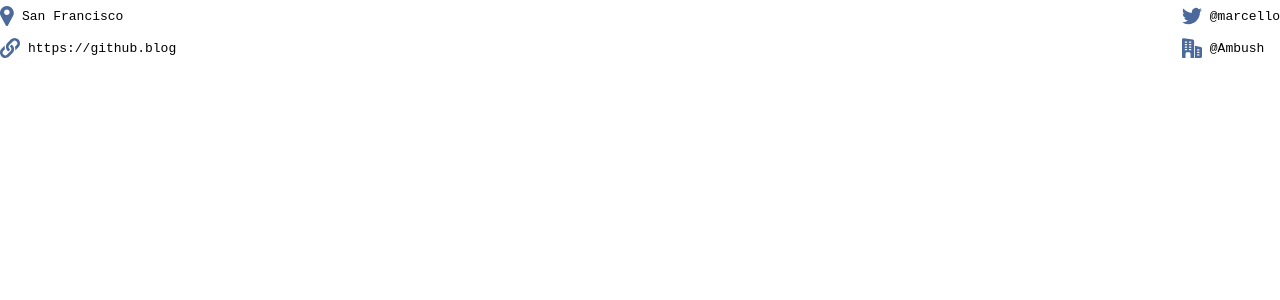
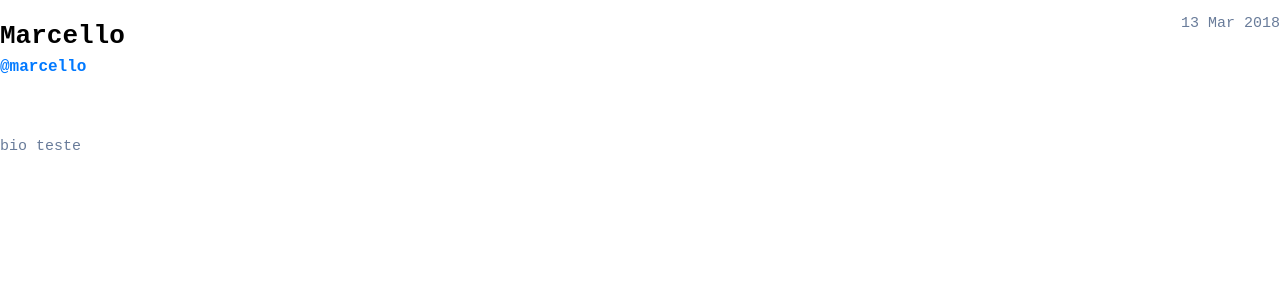
Before and after one commit to Ambush-Journey-Program/github-user-search-react-MarcelloAragoni, a React (Create React App) app: page / in a window 1280 px wide. Shown: the top 300 px of the page. Built offline with nearby package versions, Linux system fonts and the light colour scheme.

Commit message:
createad userBox component

```diff
--- a/src/components/link-box/LinkBox.jsx
+++ b/src/components/link-box/LinkBox.jsx
@@ -2,27 +2,32 @@ import './style.scss';
 import Links from "../links/";
 import Icons from "../icons/";
 
-export default function LinkBox() {
+export default function LinkBox({city, blog, twitter, company}) {
+  const Fcity = city ? city : 'Not defined';
+  const Fblog = blog ? blog : 'Not defined';
+  const Ftwitter = twitter ? twitter : 'Not defined';
+  const Fcompany = company ? company : 'Not defined';
+
   return (
     <div className="linkbox">
       <div className="linkbox--left">
         <div className="linkbox--links">
           <Icons src="icon-location.svg" alt="location icon" />
-          <Links>San Francisco</Links>
+          <Links>{Fcity}</Links>
         </div>
         <div className="linkbox--links">
           <Icons src="icon-website.svg" alt="website icon" />
-          <Links url='https://github.com' >https://github.blog</Links>
+          <Links url={Fblog}>{Fblog}</Links>
         </div>
       </div>
       <div className="linkbox--right">
         <div className="linkbox--links">
           <Icons src="icon-twitter.svg" alt="twitter icon" />
-          <Links url='https://twitter.com/marcello'>@marcello</Links>
+          <Links url={`https://twitter.com/${Ftwitter}`}>@{Ftwitter}</Links>
         </div>
         <div className="linkbox--links">
           <Icons src="icon-company.svg" alt="company icon" />
-          <Links>@Ambush</Links>
+          <Links>{Fcompany}</Links>
         </div>
       </div>
     </div>
--- /dev/null
+++ b/src/components/user-box/UserBox.jsx
@@ -0,0 +1,23 @@
+import './style.scss';
+
+export default function UserBox({user, tag, date, bio}) {
+  const Fuser = user ? user : 'Not defined';
+  const Ftag = tag ? tag : 'Not defined';
+  const Fbio = bio ? bio : 'Not defined';
+  const Fdate = date ? date : 'Not defined';
+
+  return(
+    <div className='user'>
+      <div className='user__info'>
+      <h1 className='user__info--name'>
+        {Fuser}
+        <span className='user__info--tag'>
+          {`@${Ftag}`}
+        </span>
+      </h1>
+      <p className='user__info--date'>{Fdate}</p>
+      </div>
+      <p className='user__info--bio'>{Fbio}</p>
+    </div>
+  );
+}
--- /dev/null
+++ b/src/components/user-box/index.js
@@ -0,0 +1,2 @@
+import UserBox from './UserBox.jsx';
+export default UserBox;
--- /dev/null
+++ b/src/components/user-box/style.scss
@@ -0,0 +1,38 @@
+@import '../../root.scss';
+
+.user {
+  display: flex;
+  flex-direction: column;
+
+  &__info {
+    display: flex;
+    flex-direction: row;
+    justify-content: space-between;
+
+    &--name {
+      font-size: 26px;
+      line-height: 38px;
+      display: flex;
+      flex-direction: column;
+    }
+
+    &--tag {
+      font-size: 16px;
+      line-height: 24px;
+      color: $blue;
+    }
+
+    &--date {
+      font-size: 15px;
+      color: $gray;
+    }
+
+    &--bio {
+      font-size: 15px;
+      margin-top: 2.3rem;
+      margin-bottom: 1.4375rem;
+      line-height: 25px;
+      color: $gray;
+    }
+  }
+}
--- a/src/pages/home/index.jsx
+++ b/src/pages/home/index.jsx
@@ -1,7 +1,15 @@
-import LinkBox from "../../components/link-box/"
+import UserBox from "../../components/user-box/"
+import handleFormatDate from "../../utilities/format-date";
 
 export default function Home(){
+  const date = handleFormatDate('2018-03-13T12:20:43Z');
+
   return(
-    <LinkBox></LinkBox>
-  )
+    <UserBox
+      user='Marcello'
+      tag='marcello'
+      date={date}
+      bio='bio teste'
+    />
+  );
 }
--- a/src/root.scss
+++ b/src/root.scss
@@ -2,6 +2,7 @@ $blue: #0079FF;
 $darkblue: #1E2A47;
 $white: #FFFFFF;
 $black: #000000;
+$gray: #697C9A;
 
 body {
   font-family: monospace;
--- /dev/null
+++ b/src/utilities/format-date/FormatDate.jsx
@@ -0,0 +1,26 @@
+const months = [
+  "Jan",
+  "Feb",
+  "Mar",
+  "Apr",
+  "May",
+  "Jun",
+  "Jul",
+  "Aug",
+  "Sep",
+  "Oct",
+  "Nov",
+  "Dec",
+];
+
+export default function handleFormatDate(value) {
+  const date = new Date(value);
+  const day = date.getDate();
+  const year = date.getFullYear();
+  const monthName = months[date.getMonth()];
+  const formatted = `${day} ${monthName} ${year}`;
+
+  return(
+    formatted
+  );
+}
--- /dev/null
+++ b/src/utilities/format-date/index.js
@@ -0,0 +1,2 @@
+import handleFormatDate from './FormatDate.jsx';
+export default handleFormatDate;
```
